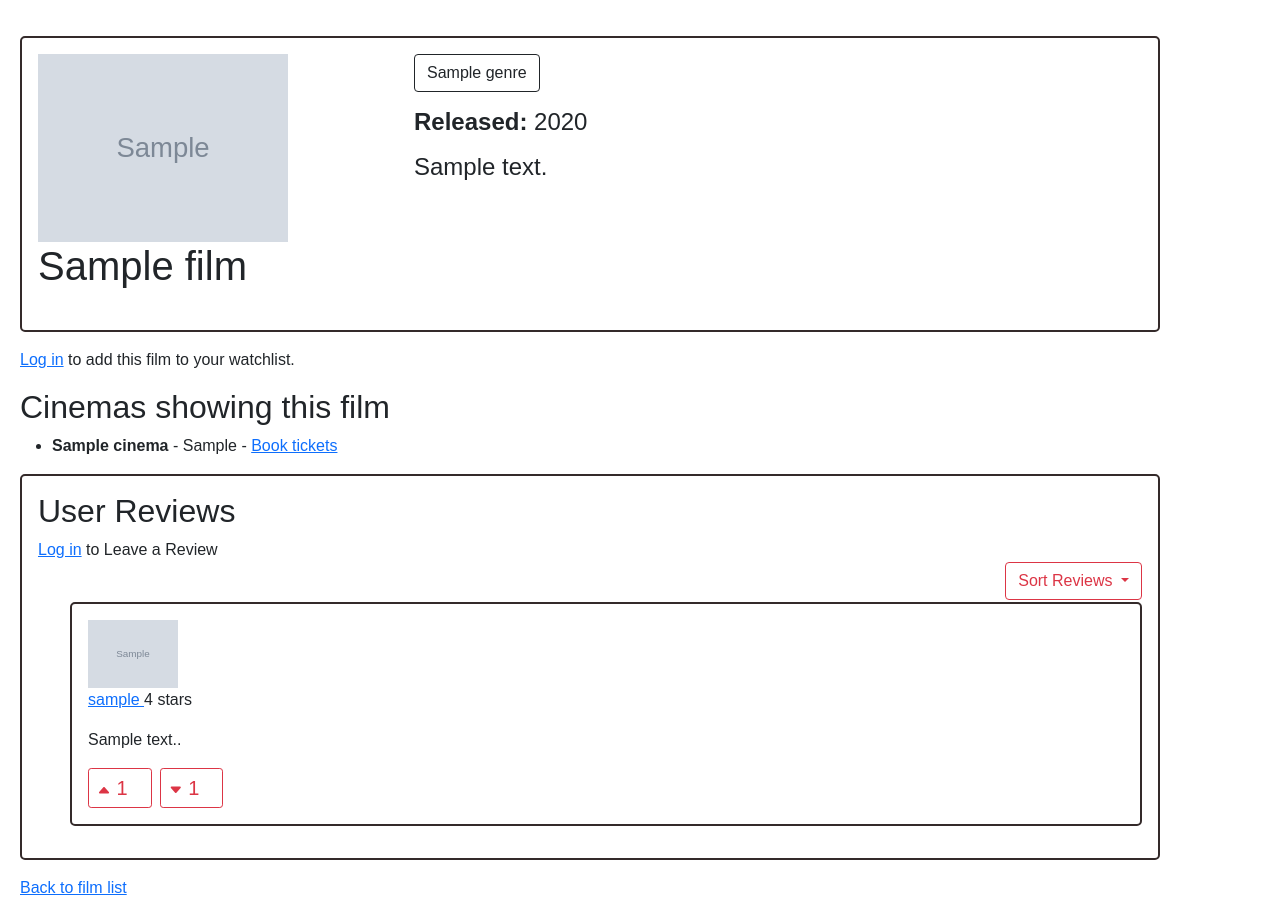
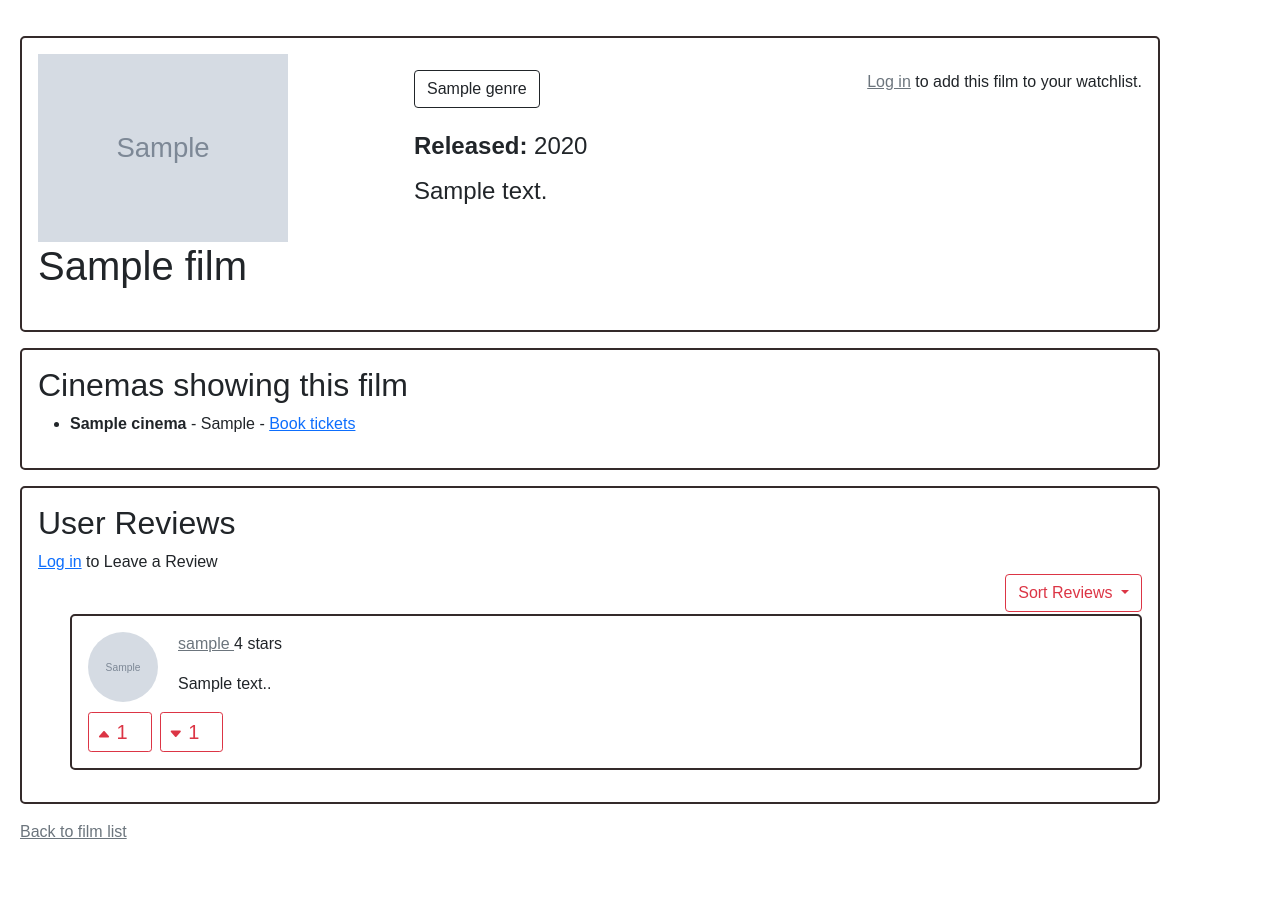
Before and after one commit to 3010468m/PopcornBucket, a Django app: page /1/ in a window 1280 px wide. Shown: the part 110-1030 px from the top of the page. After the commit the page ends 949 px from the top, so only its background shows below. Run offline with Django 3.2, Linux system fonts and the light colour scheme; tables that the repository leaves empty hold one stand-in row (values such as "Sample post"); grey boxes marked "Sample" are stand-in pictures.

Commit message:
styled film_details

```diff
--- a/popcornbucket/models.py
+++ b/popcornbucket/models.py
@@ -1,7 +1,6 @@
 from django.db import models
 from django.contrib.auth.models import User
 from django.utils.timezone import now
-import datetime
 from django.db import models
 from django.db.models import Avg
 from django.db.models.signals import post_save
--- a/templates/popcornbucket/film_detail.html
+++ b/templates/popcornbucket/film_detail.html
@@ -15,9 +15,23 @@
             </div>
             <div class="col-12 col-sm-6 col-md-8">
                 <p>
+                    {% if request.user.is_authenticated %}
+                        {% if in_watchlist %}
+                            <p>
+                                <a href="{% url 'remove_from_watchlist' film.pk %}" class="btn btn-warning float-end">Remove from Watchlist</a>
+                            </p>
+                        {% else %}
+                            <p>
+                                <a href="{% url 'add_to_watchlist' film.pk %}" class="btn btn-danger float-end">Add to Watchlist</a>
+                            </p>
+                        {% endif %}
+                    {% else %}
+                        <p><div class="float-end"><a href="{% url 'login' %}" class="link-secondary">Log in</a> to add this film to your watchlist.</div></p>
+                    {% endif %}
+
                     <a href="{% url 'film_list' %}?genre={{ film.genre.id }}" ><button type="button" button class="btn btn-outline-dark">{{ film.genre.name }}</button></a>
                     <div>
-                        <h4><strong>Released:</strong> {{ film.release_year }}</h4>
+                        <br><h4><strong>Released:</strong> {{ film.release_year }}</h4>
                     </div>
                     <div class="col">
                         <p><h4>{{ film.description }}</h4></p>
@@ -28,20 +42,7 @@
         </div>
     </div>
 
-    {% if request.user.is_authenticated %}
-        {% if in_watchlist %}
-            <p>
-                <a href="{% url 'remove_from_watchlist' film.pk %}" class="btn btn-warning">Remove from Watchlist</a>
-            </p>
-        {% else %}
-            <p>
-                <a href="{% url 'add_to_watchlist' film.pk %}" class="btn btn-primary">Add to Watchlist</a>
-            </p>
-        {% endif %}
-    {% else %}
-        <p><a href="{% url 'login' %}">Log in</a> to add this film to your watchlist.</p>
-    {% endif %}
-
+    <div class="container">
         <h2>Cinemas showing this film</h2>
         <ul>
             {% for cinema in film.cinemas.all %}
@@ -56,6 +57,8 @@
                 <li>No cinemas currently showing this film.</li>
             {% endfor %}
         </ul>
+    </div>
+
 
     <div class="container">
 
@@ -89,12 +92,12 @@
                 {% for review in reviews %}
                 <div class="container">
                     {% if review.user.userprofile.profile_picture %}
-                        <img src="{{ review.user.userprofile.profile_picture.url }}" alt="Avatar" style="width:90px">
+                        <img src="{{ review.user.userprofile.profile_picture.url }}" alt="Avatar" class="review-pfp" >
                     {% else %}
-                        <img src="{% static 'images/no_pfp.jpg' %}" alt="Avatar" style="width:90px">
+                        <img src="{% static 'images/no_pfp.jpg' %}" alt="Avatar" class="review-pfp">
                     {% endif %}
                     <p>
-                        <a href="{% url 'user_profile' review.user.pk %}">
+                        <a href="{% url 'user_profile' review.user.pk %}" class="link-secondary">
                             {{ review.user.username }}
                         </a>
                         {{ review.rating }} stars
@@ -140,6 +143,8 @@
             float: left;
             margin-right: 20px;
             border-radius: 50%;
+            width: 70px;
+            height: 70px;
         }
 
         .poster-img {
@@ -164,7 +169,7 @@
         }
     </style>
 
-    <a href="{% url 'film_list' %}">Back to film list</a>
+    <a href="{% url 'film_list' %}" class="link-secondary">Back to film list</a>
 
     <script>
     document.querySelectorAll('.vote-btn').forEach(button => {
```
Also changed, not shown: populate_popcornbucket.py (+4 -4 lines), popcornbucket/migrations/0004_alter_cinema_id_alter_film_id_alter_friendship_id_and_more.py (added). Lines whose indentation alone changed are shown as unchanged.
